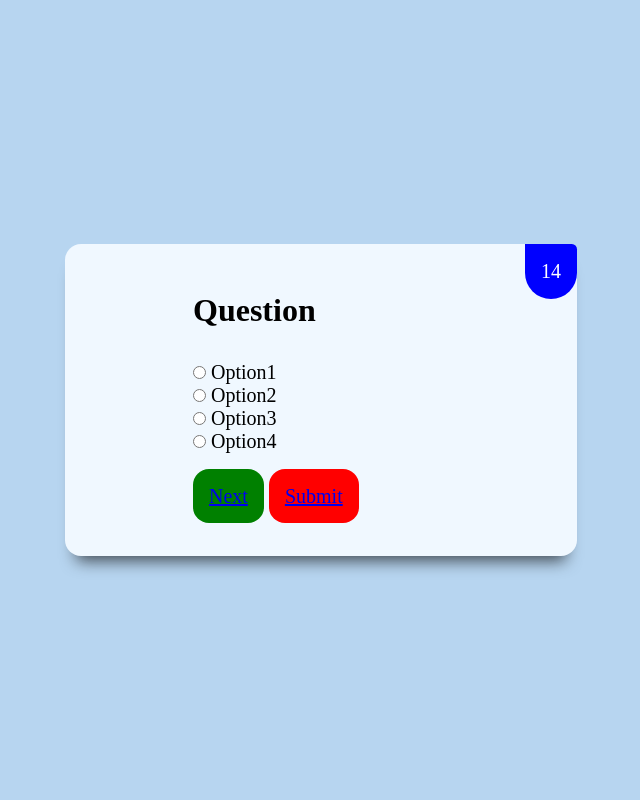
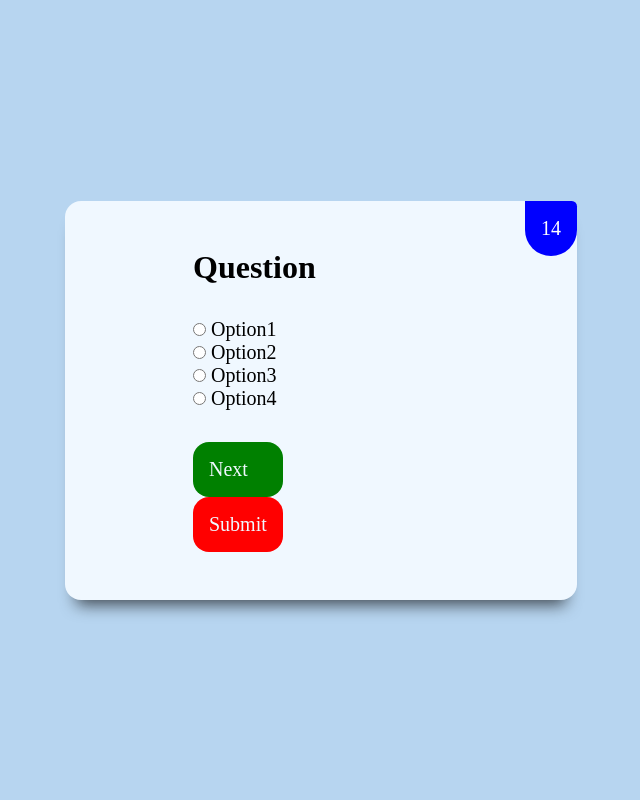
Before and after one commit to Khushi90383/FINAL_PROJECT_WALKOVER, a Flask app: page /quiz in a window 1280 px wide. Shown: the whole page, without its empty margins (319-959 px from the left). Run offline with Flask 2, Linux system fonts and the light colour scheme.

Commit message:
Update mcq.css

```diff
--- a/static/CSS/mcq.css
+++ b/static/CSS/mcq.css
@@ -47,6 +47,8 @@ input{
 }
 .buttons{
     margin-top: 2rem;
+    display: inline-block;
+
 
 }
 #submit{
@@ -55,6 +57,9 @@ input{
     /* outline:none; */
     border:0px white;
     border-radius: 1rem;
+    display: block;
+    text-decoration: none;
+    color: aliceblue;
 }
 #next{
     padding: 1rem;
@@ -62,6 +67,9 @@ input{
     /* outline:none; */
     border:0px white;
     border-radius: 1rem;
+    display: block;
+    text-decoration: none;
+    color: aliceblue;
 }
 #submit:hover{
     padding: 1rem;
```
